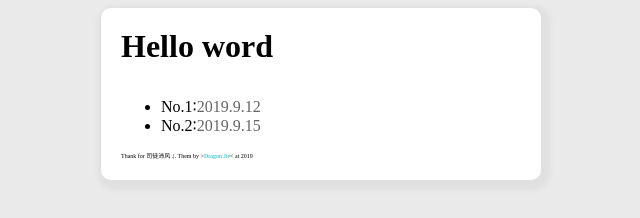
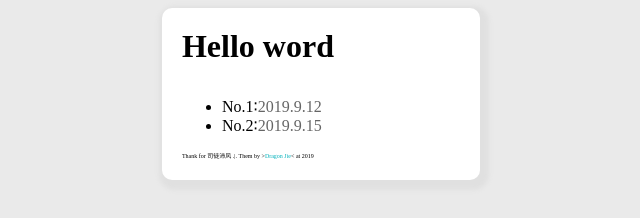
Before and after one commit to dragonjie233/Make-a-little-progress-every-day, a plain HTML site: page index.html in a window 1280 px wide. Shown: the whole page, without its empty margins (319-959 px from the left). Drawn offline with Linux system fonts and the light colour scheme.

Commit message:
Update index.html

```diff
--- a/index.html
+++ b/index.html
@@ -9,7 +9,7 @@
 </head>
 
 <body style="background-color: #eaeaea;">
-<div style="width: 25em;margin: auto;background-color: white;border-radius: 10px;padding-bottom: 20px;padding-left: 20px;padding-right: 20px;padding-top: 20px;box-shadow: 3px 4px 5px 6px #e0e0e0;">
+<div style="width: 22%;margin: auto;background-color: white;border-radius: 10px;padding-bottom: 20px;padding-left: 20px;padding-right: 20px;padding-top: 20px;box-shadow: 3px 4px 5px 6px #e0e0e0;">
 <p style="margin-top: 0px;font-size:2em;"><strong>Hello word</strong></p>
 <ul>
 	<li>No.1∶<a href="2019.9.12.html">2019.9.12</a></li>
```
